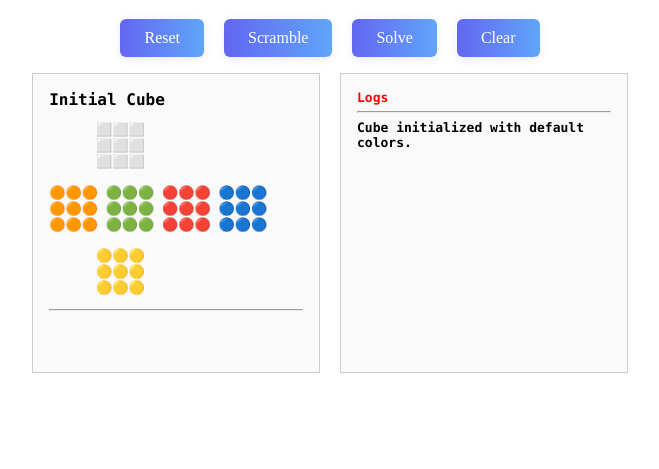
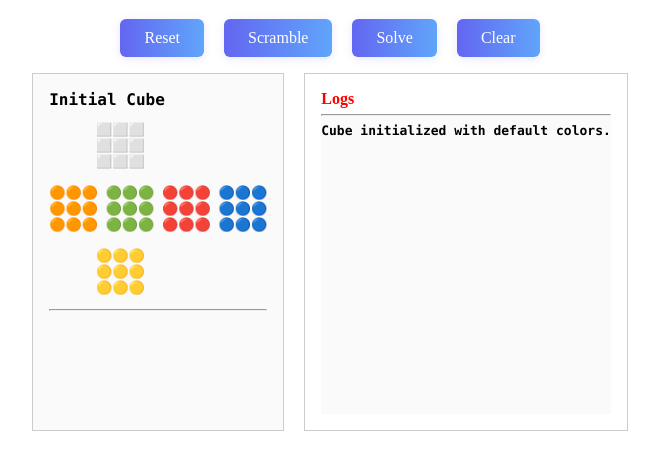
Before and after one commit to sudhanshuBHU/solve-Rubik-Cube-demo, a plain HTML site: page index.html in a window 1280 px wide. Shown: the part 69-538 px from the top of the page, without its empty margins (310-969 px from the left). Drawn offline with Linux system fonts and the light colour scheme.

Commit message:
fixed paddings

```diff
--- a/index.html
+++ b/index.html
@@ -17,7 +17,10 @@
     </div>
     <div class="wrapper">
         <div id="output"></div>
-        <div id="logs"><span style="color: red;"><b>Logs</b></span></div>
+        <div class="logs-container">
+            <span style="color: red;"><b>Logs</b></span>
+            <div id="logs"></div>
+        </div>
     </div>
     <script src="cube.js"></script>
     <script src="solver.js"></script>
--- a/solver.js
+++ b/solver.js
@@ -23,6 +23,7 @@ function reset (){
     cube.displayLog("Cube Reset");
     document.getElementById('output').innerHTML = '';
     cube.display("Initial Cube");
+    cube.displayLog('Cube initialized with default colors.');
 }
 
 function scramble (){
--- a/style.css
+++ b/style.css
@@ -1,4 +1,4 @@
-body{
+body {
     display: flex;
     flex-direction: column;
     justify-content: center;
@@ -8,7 +8,7 @@ body{
 .wrapper {
     display: flex;
     gap: 20px;
-    max-width: 80%;
+    /* max-width: 80%; */
     justify-content: center;
 }
 
@@ -16,18 +16,22 @@ body{
 #logs {
     flex: 1;
     font-family: 'consolas', serif;
-    border: 1px solid #ccc;
-    padding: 16px;
     box-sizing: border-box;
     min-height: 300px;
+    min-width: 200px;
     background: #fafafa;
 }
 
-#logs{
-      font-size: small;
+#output {
+    border: 1px solid #ccc;
+    padding: 16px;
 }
 
-.controls{
+#logs {
+    font-size: small;
+}
+
+.controls {
     display: flex;
     gap: 20px;
     padding-bottom: 1rem;
@@ -55,3 +59,8 @@ body{
     box-shadow: 0 4px 16px rgba(99, 102, 241, 0.25);
     transform: translateY(-2px) scale(1.03);
 }
+
+.logs-container {
+    border: 1px solid #ccc;
+    padding: 16px;
+}
```
